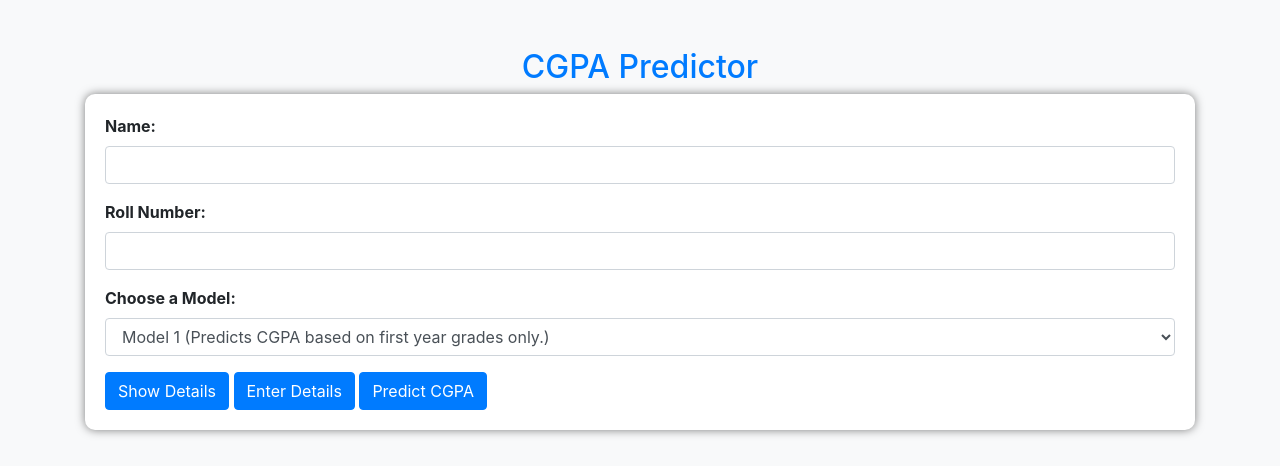
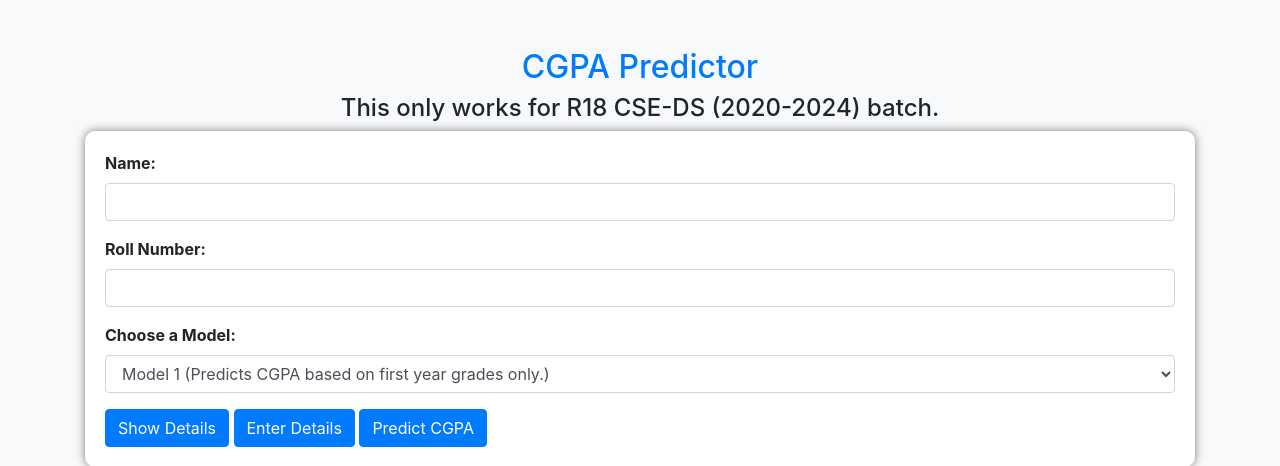
Before and after one commit to rishi7032/CGPA-Predictor, a Flask app: page / in a window 1280 px wide. Shown: the top 466 px of the page. Run offline with Flask 3, Linux system fonts and the light colour scheme; some libraries are stand-ins or nearby versions.

Commit message:
Update index.html

```diff
--- a/templates/index.html
+++ b/templates/index.html
@@ -62,6 +62,7 @@
 <body>
     <div class="container mt-5">
         <h2 class="text-center">CGPA Predictor</h2>
+        <h4 class="text-center"> This only works for R18 CSE-DS (2020-2024) batch.</h4>
 
         <form method="post" action="{{ url_for('predict') }}">
             <div class="form-group">
```
